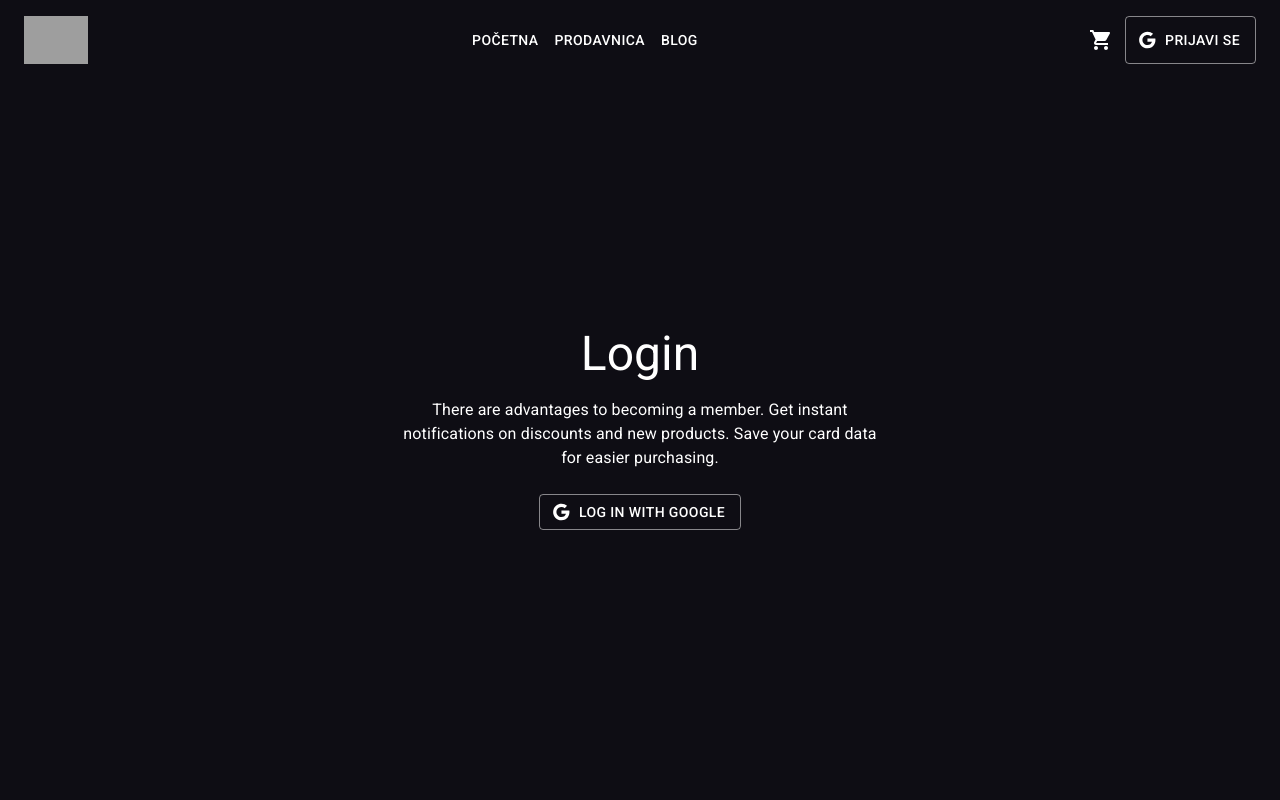
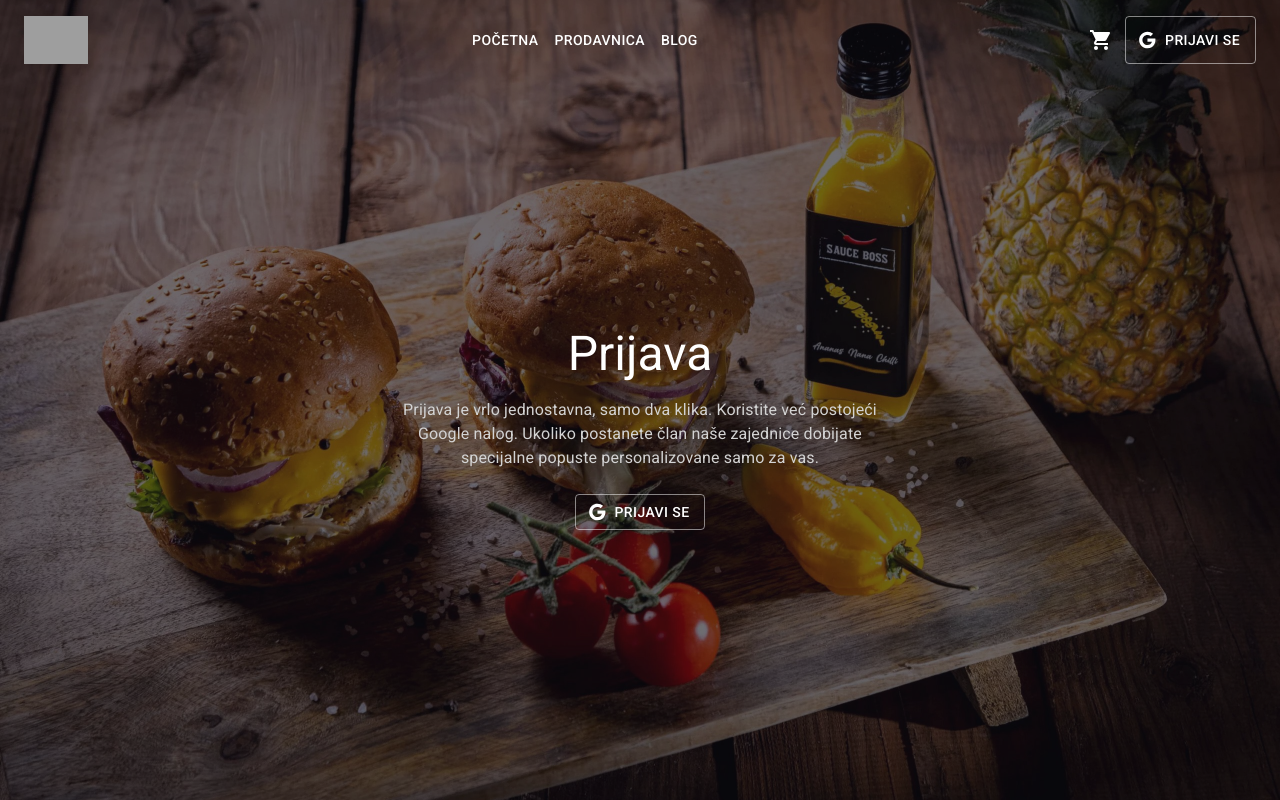
Before and after one commit to lukabajic/sauceboss, a Next.js app: page /prijava in a window 1280 px wide. Built offline with nearby package versions, Linux system fonts and the light colour scheme; grey boxes are pictures that could not be loaded; a small style sheet from the web is missing.

Commit message:
Sort out more translations

```diff
--- a/pages/index.jsx
+++ b/pages/index.jsx
@@ -20,7 +20,7 @@ import withAuth from '../lib/withAuth';
 
 function Index() {
   return (
-    <main className="IndexPage">
+    <>
       <Head>
         <title>Sauceboss</title>
         <meta
@@ -158,7 +158,7 @@ function Index() {
           </Box>
         </Box>
       </Box>
-    </main>
+    </>
   );
 }
 
--- a/pages/prijava.jsx
+++ b/pages/prijava.jsx
@@ -10,10 +10,33 @@ import withAuth from '../lib/withAuth';
 
 function Login() {
   return (
-    <Box sx={{ width: '100vw' }}>
+    <>
+      <Head>
+        <title>Prijava - Sauceboss</title>
+        <meta
+          name="description"
+          content="Stranica za prijavljivanje na Sauceboss. Ukoliko postanete član naše zajednice dobijate specijalne popuste personalizovane samo za vas. Prijavite se."
+        />
+      </Head>
+      <Box sx={{ width: '100vw', minHeight: '100vh', position: 'relative' }}>
+        <Box
+          component="img"
+          src="/banner.jpg"
+          sx={{
+            position: 'absolute',
+            top: 0,
+            left: 0,
+            height: '100%',
+            width: '100%',
+            objectFit: 'cover',
+            opacity: 0.4,
+            zIndex: 0,
+          }}
+        />
         <Container
           maxWidth="lg"
           sx={{
+            position: 'relative',
             minHeight: '100vh',
             display: 'flex',
             justifyContent: 'center',
@@ -22,15 +45,9 @@ function Login() {
             pt: 10,
             px: { xs: 2, md: 3 },
             pb: { xs: 2, md: 3 },
+            zIndex: 1,
           }}
         >
-        <Head>
-          <title>Log in to Sauceboss</title>
-          <meta
-            name="description"
-            content="Login page for Sauceboss. There are advantages to becoming a member. Get instant notifications on discounts and new products. Save your card data for easier purchasing."
-          />
-        </Head>
           <Typography
             align="center"
             variant="h3"
@@ -40,27 +57,29 @@ function Login() {
               mb: 2,
             }}
           >
-          Login
+            Prijava
           </Typography>
           <Typography
             align="center"
             variant="body1"
+            color="lightgray"
             sx={{
-            color: '#ffffff',
               maxWidth: 480,
               mb: 3,
             }}
           >
-          There are advantages to becoming a member. Get instant notifications on discounts and new
-          products. Save your card data for easier purchasing.
+            Prijava je vrlo jednostavna, samo dva klika. Koristite već postojeći Google nalog.
+            Ukoliko postanete član naše zajednice dobijate specijalne popuste personalizovane samo
+            za vas.
           </Typography>
           <Link href="/auth/google" passHref>
             <Button variant="outlined" color="tertiary" startIcon={<GoogleIcon />}>
-            Log in with Google
+              Prijavi se
             </Button>
           </Link>
         </Container>
       </Box>
+    </>
   );
 }
 
--- a/pages/prodavnica.jsx
+++ b/pages/prodavnica.jsx
@@ -143,7 +143,7 @@ function Store() {
   };
 
   return (
-    <main className="IndexPage">
+    <>
       <Head>
         <title>Prodavnica - Sauceboss</title>
         <meta
@@ -267,7 +267,7 @@ function Store() {
           </Grid>
         </Grid>
       </Box>
-    </main>
+    </>
   );
 }
 
```
Lines whose indentation alone changed are shown as unchanged.
